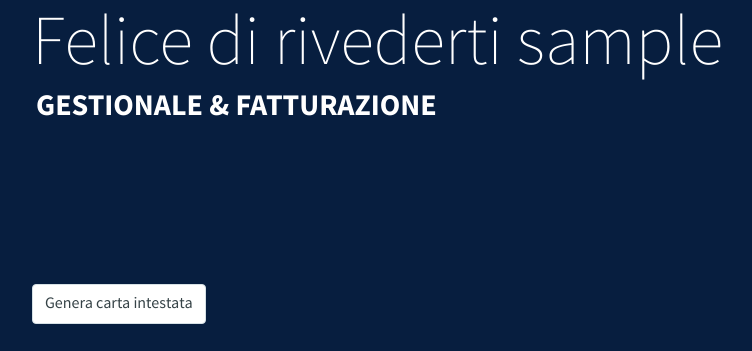
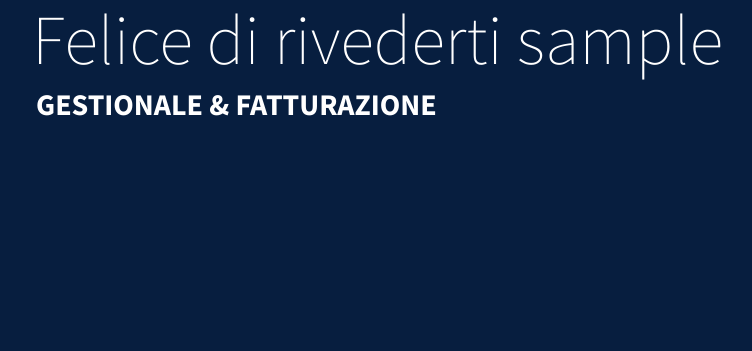
Before and after one commit to danieleX/proges, a PHP site: page /home.php in a window 1280 px wide. Shown: the part 449-800 px from the top of the page, without its empty margins (38-790 px from the left). Run offline with PHP 8.4, Linux system fonts and the light colour scheme; the visitor is signed in with stand-in values (Sample User, id 1).

Commit message:
no carta intestata

```diff
--- a/home.php
+++ b/home.php
@@ -26,14 +26,6 @@
             </div>
         </div>
 
-    <div class="container">
-        <div>
-            <form action="gen_documenti/index.html">
-                <input style="width: auto" class="form-control" type="submit" value="Genera carta intestata">
-            </form>
-        </div>
-    </div>
-
     <?php include_once("template/parrot/foot.php") ?>
 	</body>
 </html>
```
